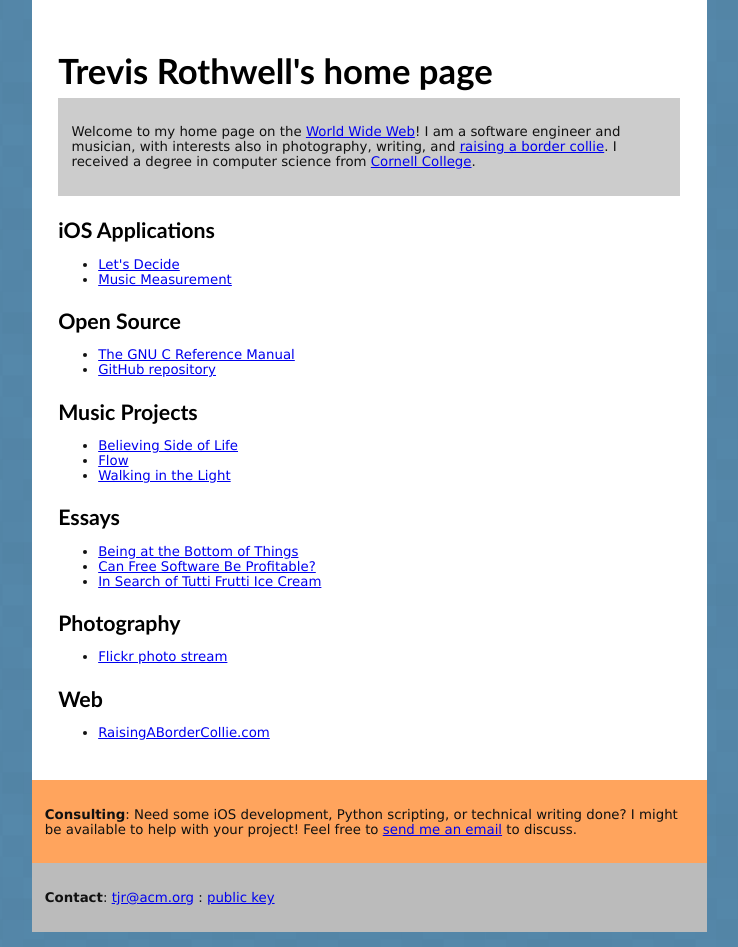
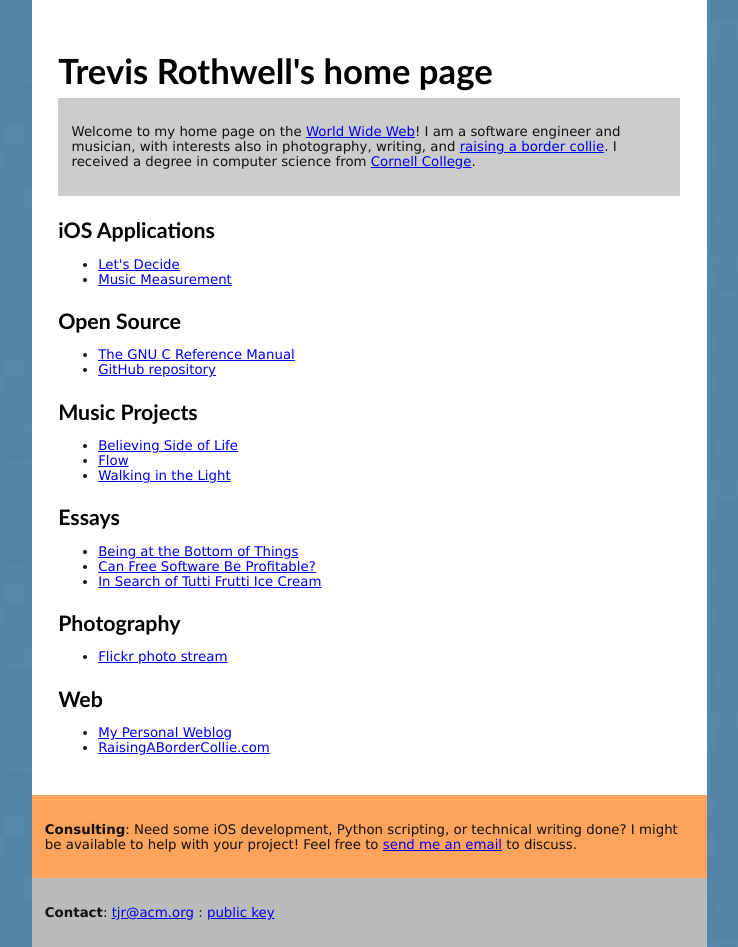
Before and after one commit to tjr/tjr.github.com, a Jekyll site: the page index.html, which Jekyll copies as it is, in a window 1280 px wide. Shown: the whole page, without its empty margins (271-1009 px from the left). Built offline with Jekyll 4.4.1, drawn with Linux system fonts in a browser that asks for light colours; some web fonts are replaced.

Commit message:
misc updates

```diff
--- a/index.html
+++ b/index.html
@@ -53,6 +53,7 @@ a degree in computer science from <a href="http://www.cornellcollege.edu/">Corne
 
 <h3>Web</h3>
 <ul>
+<li><a href="http://blog.trevisrothwell.com/">My Personal Weblog</a></li>
 <li><a href="http://www.raisingabordercollie.com/">RaisingABorderCollie.com</a></li>
 </ul>
 </div>
--- a/writing/tutti-frutti-ice-cream.html
+++ b/writing/tutti-frutti-ice-cream.html
@@ -11,6 +11,7 @@
 <h1>In Search of Tutti Frutti Ice Cream</h1>
 <p>by <a href="/">Trevis Rothwell</a>, updated in October 2011</p>
 <hr>
+<img src="/images/tutti-frutti-ice-cream.jpg" class="photo" align="right"></img>
 <p>
 Tutti frutti ice cream was created by Roy Motherhead, who ran an ice cream business in Okolona, Kentucky until the late 1950's. While "tutti frutti" is Italian for "all fruit", the ice cream's name was derived from its inventor's daughter, who had the nickname "Toodie".
 <p>
```
